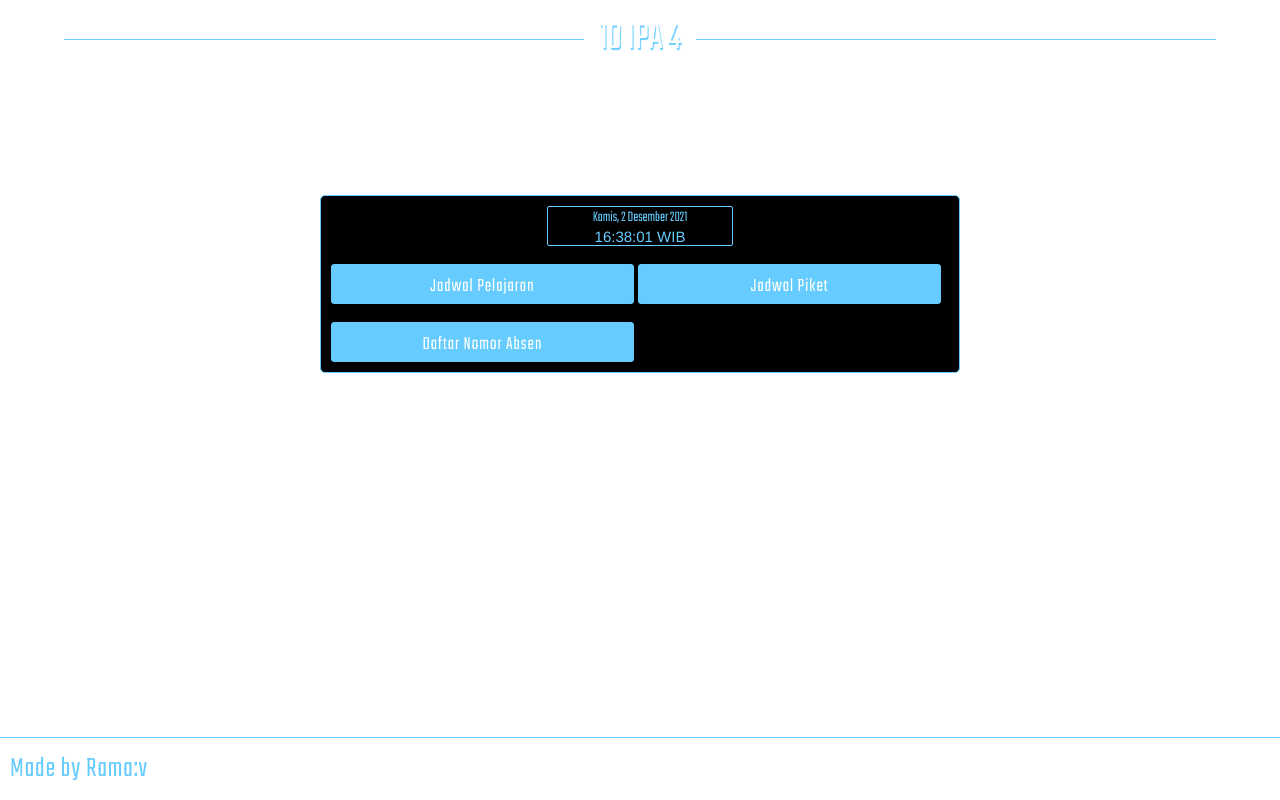
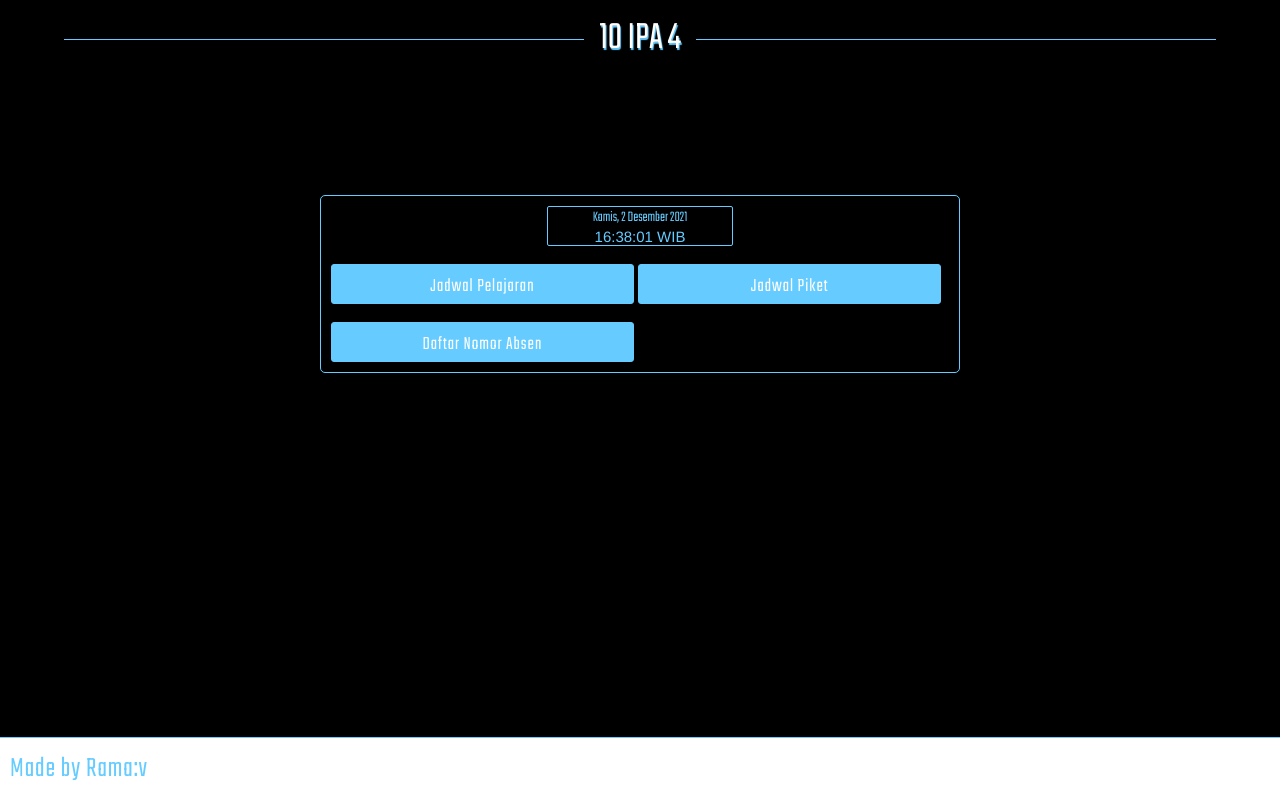
Before and after one commit to ZyxMapLe/webkelas, a PHP site: page / in a window 1280 px wide. Run offline with PHP 8.4, Linux system fonts and the light colour scheme; some libraries are stand-ins or nearby versions.

Commit message:
Update raflipedia.css

```diff
--- a/css/raflipedia.css
+++ b/css/raflipedia.css
@@ -19,7 +19,13 @@
 
 }
 body {
-    background-color: linear-gradient(#EE7752, #E73C7E, #23A6D5, #23D5AB);
+	background:#000;
+        background-color: linear-gradient(#EE7752, #E73C7E, #23A6D5, #23D5AB);
+	-webkit-background-size:cover;
+	-moz-background-size:cover;
+	-o-background-size:cover;
+	background-size:cover;
+	margin:0;
 }
 .footer {
 	background-color:#fff;
```
